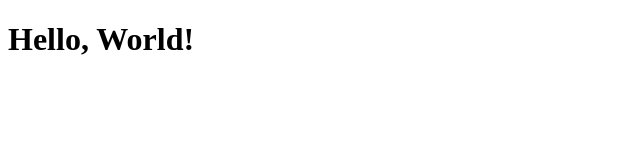
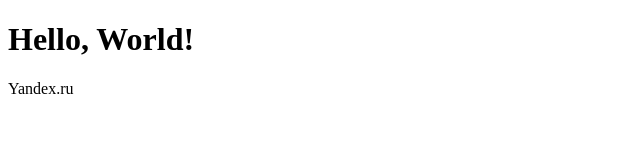
Before and after one commit to DmitriyGavrik/myrep, a plain HTML site: page index.html in a window 1280 px wide. Shown: the full height of the page, 0-640 px from the left. Drawn offline with Linux system fonts and the light colour scheme.

Commit message:
Last version

```diff
--- a/index.html
+++ b/index.html
@@ -5,6 +5,9 @@
     <div>
    <h1> Hello, World! </h1>
     </div>
+
+  <a> Yandex.ru </a>
+
   </body>
 
 </html>
```
